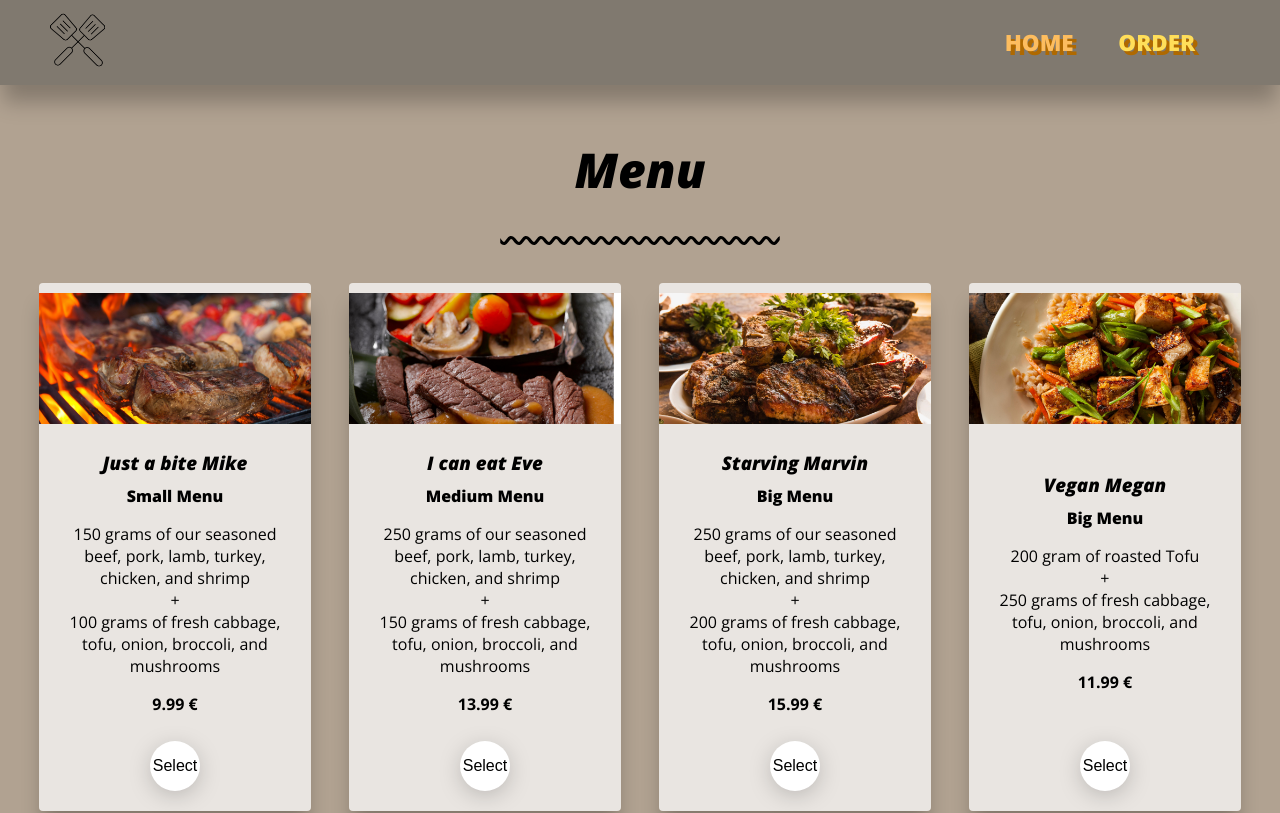
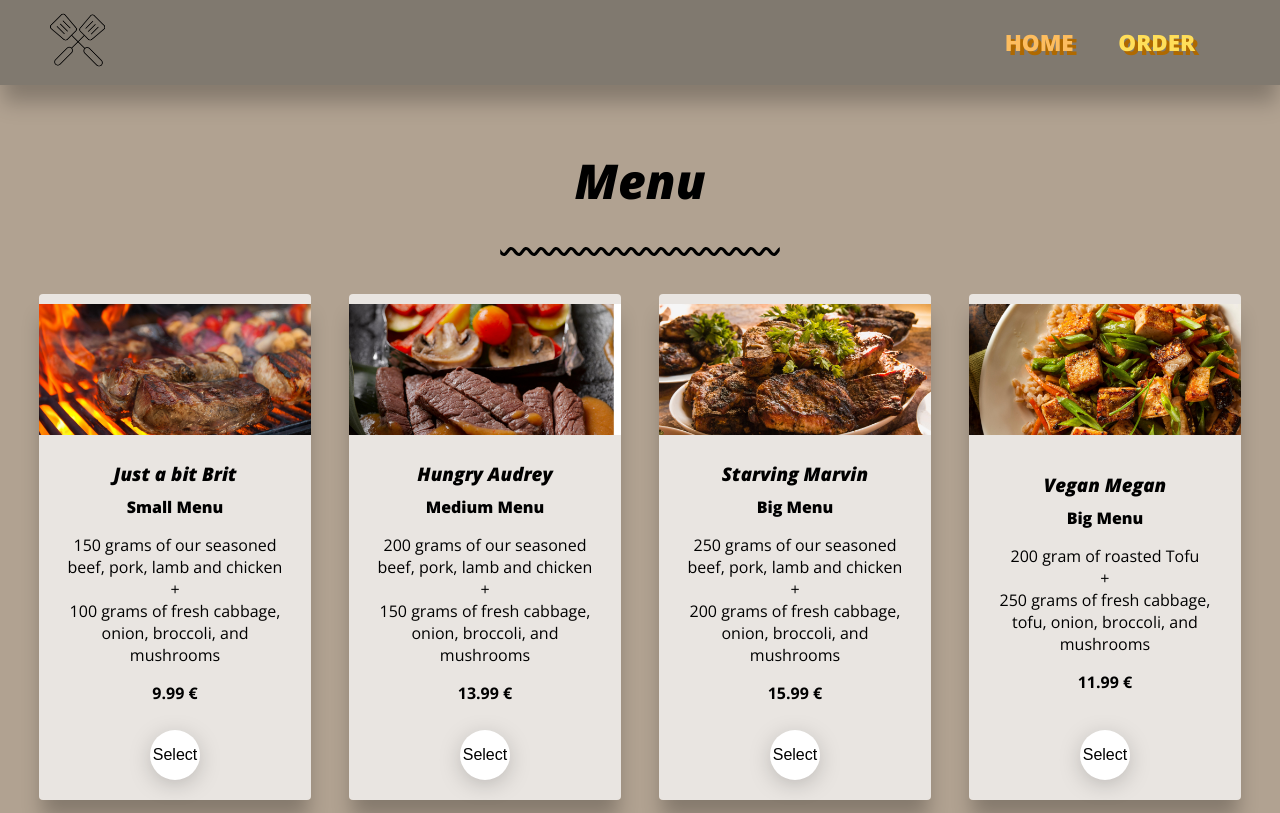
Before and after one commit to tkalejandro/hackathon-mongolia-restaurant, a Next.js app: page /order-online in a window 1280 px wide. Shown: the top 813 px of the page. Built offline with nearby package versions, Linux system fonts and the light colour scheme; a web font is replaced by a local one.

Commit message:
menu updated

```diff
--- a/components/OrderOnlineFlow/OrdersQueue/OrdersQueue.js
+++ b/components/OrderOnlineFlow/OrdersQueue/OrdersQueue.js
@@ -33,6 +33,7 @@ export const OrdersQueue = (props) => {
         cloneData.push(generateFakeData())
         props.userInQueue ? (cloneData.push(props.orderNumber), props.setUserInQueue(false)) : props.userInQueue
 
+        //cloneData[1] === props.orderNumber ? console.log("You are in Queue") : (props.setUserSelectMenu(false), props.setCurrentStep(0), props.setOrder([]))
         cloneData.includes(props.orderNumber) ? console.log("You are in Queue") : (props.setUserSelectMenu(false), props.setCurrentStep(0), props.setOrder([]))
         cloneData.shift()
         console.log(data)
--- a/public/Data/restaurantMenu.js
+++ b/public/Data/restaurantMenu.js
@@ -1,26 +1,26 @@
 export const restaurantMenu = [
     {
         img:"../images/menu1.jpg",
-        title: "Just a bite Mike",
+        title: "Just a bit Brit",
         subTitle: "Small Menu",
-        protein: "150 grams of our seasoned beef, pork, lamb, turkey, chicken, and shrimp",
-        veggies: "100 grams of fresh cabbage, tofu, onion, broccoli, and mushrooms",
+        protein: "150 grams of our seasoned beef, pork, lamb and chicken",
+        veggies: "100 grams of fresh cabbage, onion, broccoli, and mushrooms",
         price: "9.99"
     },
     {
         img:"../images/menu2.jpg",
-        title: "I can eat Eve",
+        title: "Hungry Audrey",
         subTitle: "Medium Menu",
-        protein: "250 grams of our seasoned beef, pork, lamb, turkey, chicken, and shrimp",
-        veggies: "150 grams of fresh cabbage, tofu, onion, broccoli, and mushrooms",
+        protein: "200 grams of our seasoned beef, pork, lamb and chicken",
+        veggies: "150 grams of fresh cabbage, onion, broccoli, and mushrooms",
         price: "13.99",
     },
     {
         img:"../images/menu3.jpg",
         title: "Starving Marvin",
         subTitle: "Big Menu",
-        protein: "250 grams of our seasoned beef, pork, lamb, turkey, chicken, and shrimp",
-        veggies: "200 grams of fresh cabbage, tofu, onion, broccoli, and mushrooms",
+        protein: "250 grams of our seasoned beef, pork, lamb and chicken",
+        veggies: "200 grams of fresh cabbage, onion, broccoli, and mushrooms",
         price: "15.99",
     },
     {
```
